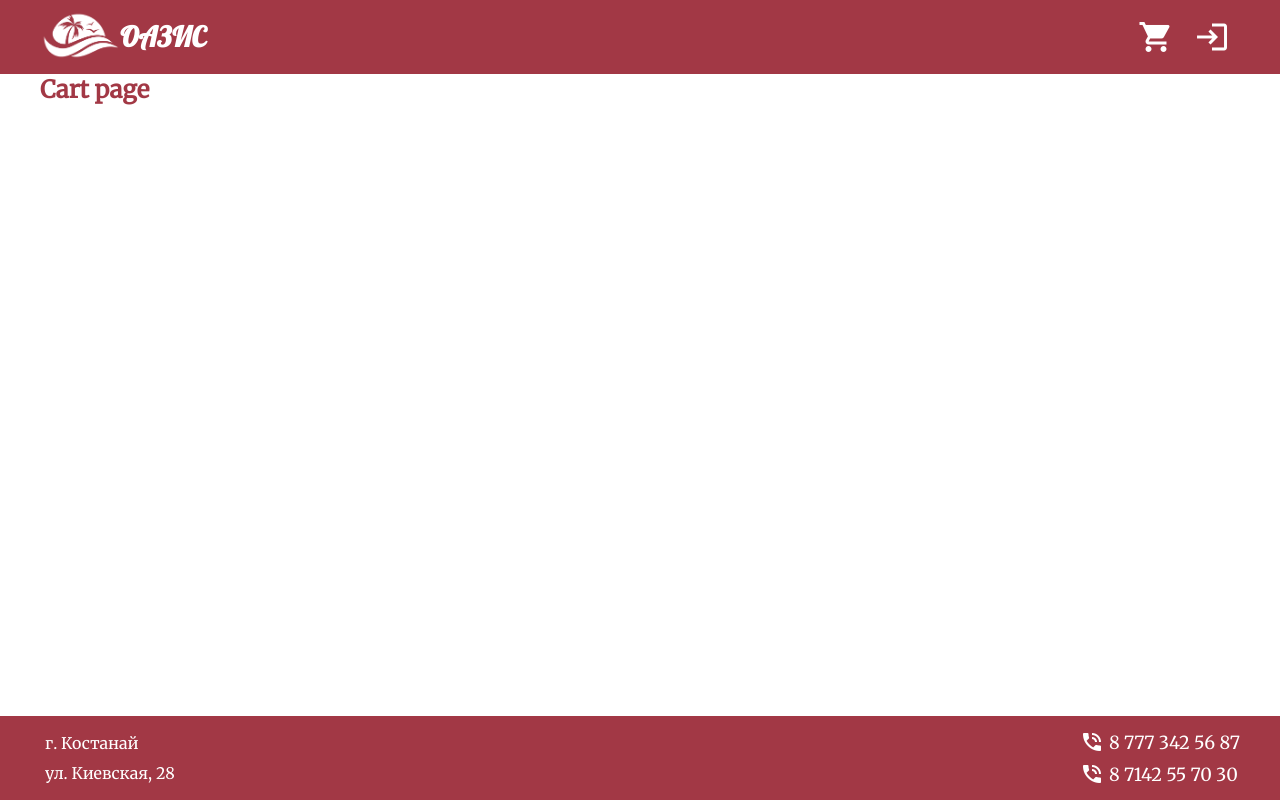
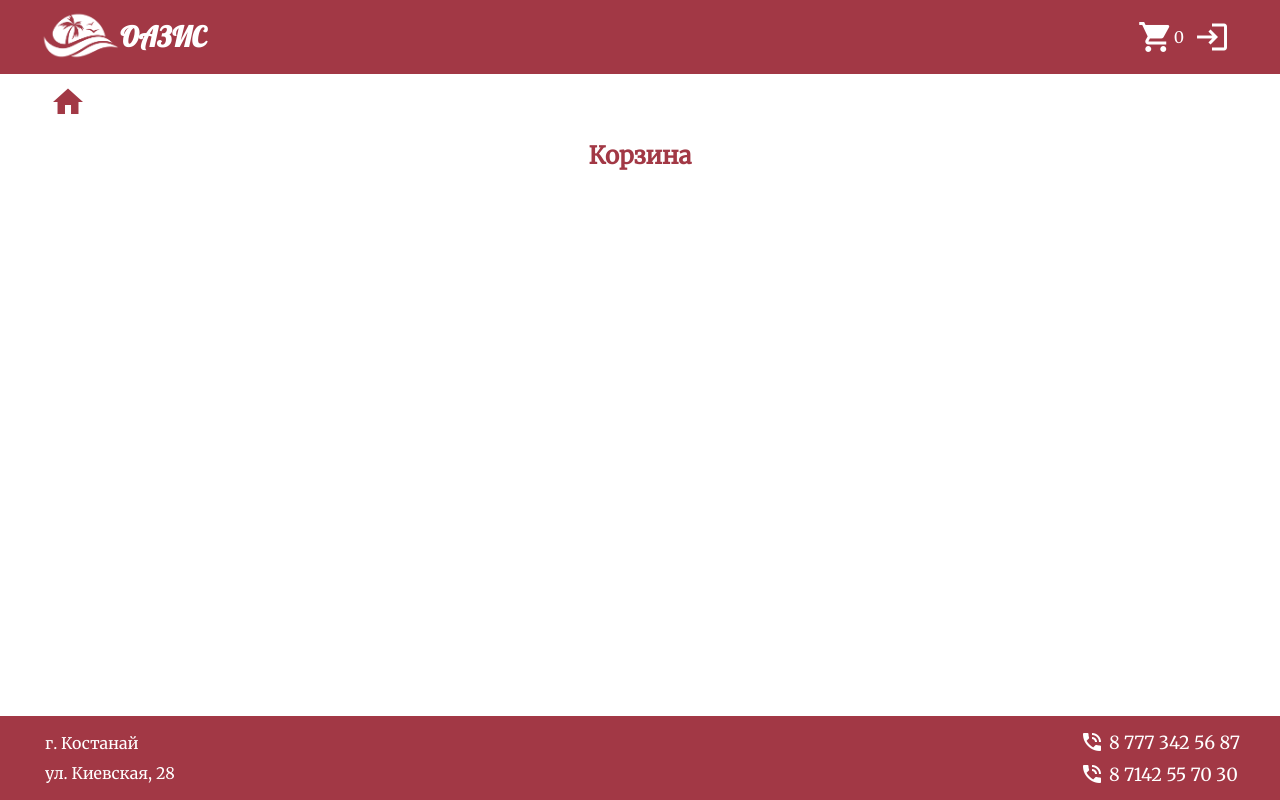
Before and after one commit to GrayWolf83/oasis-client, a React (Create React App) app: page /cart in a window 1280 px wide. Built offline with nearby package versions, Linux system fonts and the light colour scheme; no server answers.

Commit message:
start cart

```diff
--- a/src/app/components/common/Header.tsx
+++ b/src/app/components/common/Header.tsx
@@ -1,6 +1,8 @@
 import React from 'react'
+import { Link } from 'react-router-dom'
 import styled from 'styled-components'
 import { useAppSelector } from '../../hooks/useAppReduxHooks'
+import { getCartItemsCount } from '../../store/cart'
 import { getUser } from '../../store/user'
 import AppContainer from '../ui/AppContainer'
 import AppLogo from '../ui/AppLogo'
@@ -23,9 +25,27 @@ const HeaderIcons = styled.div`
 	justify-content: space-between;
 	align-items: center;
 `
+const CartIcons = styled.span`
+	display: flex;
+	align-items: center;
+	color: var(--white-color);
+	transition: all 0.3s ease-in-out;
+	cursor: pointer;
+
+	:hover {
+		opacity: 0.7;
+	}
+`
+const CartIcon = styled.span`
+	font-size: 36px;
+`
+const CartCount = styled.span`
+	font-size: 16px;
+`
 
 const Header = () => {
 	const user = useAppSelector(getUser())
+	const cartItemsCount = useAppSelector(getCartItemsCount())
 
 	return (
 		<HeaderBlock>
@@ -34,11 +54,15 @@ const Header = () => {
 					<AppLogo />
 
 					<HeaderIcons>
-						<LinkIcon
-							path='/cart'
-							iconName='shopping_cart'
-							iconColor='white'
-						/>
+						<Link to='/cart'>
+							<CartIcons>
+								<CartIcon className='material-icons'>
+									shopping_cart
+								</CartIcon>
+								<CartCount>{cartItemsCount}</CartCount>
+							</CartIcons>
+						</Link>
+
 						{user ? (
 							<UserProfile />
 						) : (
--- a/src/app/components/common/ProductsListItem.tsx
+++ b/src/app/components/common/ProductsListItem.tsx
@@ -1,5 +1,8 @@
 import React from 'react'
+import { toast } from 'react-toastify'
 import styled from 'styled-components'
+import { useAppDispatch } from '../../hooks/useAppReduxHooks'
+import { addCartProduct } from '../../store/cart'
 import { Product } from '../../types/product'
 import AppImage from '../ui/AppImage'
 import CommentsLink from '../ui/CommentsLink'
@@ -54,6 +57,15 @@ const ProductIcon = styled.span`
 `
 
 const ProductListItem = ({ item }: IProps) => {
+	const dispatch = useAppDispatch()
+
+	const addCartItemHandler = (prod: Product) => {
+		dispatch(addCartProduct(prod))
+		toast.success(`'${item.name}' добавлено в корзину`, {
+			position: toast.POSITION.BOTTOM_RIGHT,
+		})
+	}
+
 	return (
 		<ProductItem>
 			<AppImage item={item} width='150px' height='90px' />
@@ -65,7 +77,9 @@ const ProductListItem = ({ item }: IProps) => {
 				comments={item.comments}
 				path={`/products/comments/${Number(item.id)}`}
 			/>
-			<ProductIcon className='material-icons'>
+			<ProductIcon
+				className='material-icons'
+				onClick={() => addCartItemHandler(item)}>
 				add_shopping_cart
 			</ProductIcon>
 		</ProductItem>
--- a/src/app/components/common/manage/CategoryListItem.tsx
+++ b/src/app/components/common/manage/CategoryListItem.tsx
@@ -57,7 +57,7 @@ const CategoryListItem = ({ item }: IProps) => {
 				show={showConfirm}
 				onShow={setShowConfirm}
 				setPermission={handleDelete}
-				text={`Удалить категорию "${item.name}"?`}
+				text={`Удалить "${item.name}"?`}
 			/>
 		</ItemInner>
 	)
--- a/src/app/pages/client/cart.tsx
+++ b/src/app/pages/client/cart.tsx
@@ -1,7 +1,14 @@
 import React from 'react'
+import LinkIcon from '../../components/common/LinkIcon'
+import PageTitle from '../../components/ui/PageTitle'
 
 const Cart = () => {
-	return <h2>Cart page</h2>
+	return (
+		<>
+			<LinkIcon path='/' iconName='home' iconColor='var(--main-color)' />
+			<PageTitle title='Корзина' />
+		</>
+	)
 }
 
 export default Cart
--- /dev/null
+++ b/src/app/store/cart.ts
@@ -0,0 +1,120 @@
+import { setLoadingError } from './error'
+import { AppDispatch, RootState } from './index'
+import { createSlice, PayloadAction } from '@reduxjs/toolkit'
+import { Product } from '../types/product'
+import { CartProduct } from '../types/cartProduct'
+
+type CartState = {
+	entities: CartProduct[]
+}
+
+const initialState: CartState = {
+	entities: [],
+}
+
+const cartProductSlice = createSlice({
+	name: 'cart',
+	initialState,
+	reducers: {
+		cartProductAdded(state, action: PayloadAction<Product>) {
+			const item = state.entities.find(
+				(item) => item.id === action.payload.id,
+			)
+
+			if (item) {
+				state.entities = state.entities.map((cartItem) => {
+					if (cartItem.id === item.id) {
+						return {
+							...cartItem,
+							count: cartItem.count + 1,
+						}
+					}
+
+					return cartItem
+				})
+			} else {
+				state.entities = [
+					...state.entities,
+					{ ...action.payload, count: 1 },
+				]
+			}
+		},
+		cartProductRemoved: (state, action: PayloadAction<number>) => {
+			state.entities = state.entities.filter(
+				(item) => Number(item.id) !== action.payload,
+			)
+		},
+		cartCleared: (state) => {
+			state.entities = []
+		},
+		cartIncrement: (state, action: PayloadAction<number>) => {
+			state.entities = state.entities.map((item) => {
+				if (Number(item.id) === action.payload) {
+					return {
+						...item,
+						count: item.count + 1,
+					}
+				}
+				return item
+			})
+		},
+		cartDecrement: (state, action: PayloadAction<number>) => {
+			state.entities = state.entities
+				.map((item) => {
+					if (Number(item.id) === action.payload) {
+						return {
+							...item,
+							count: item.count - 1,
+						}
+					}
+					return item
+				})
+				.filter((item) => item.count > 0)
+		},
+	},
+})
+
+const {
+	cartProductAdded,
+	cartProductRemoved,
+	cartCleared,
+	cartIncrement,
+	cartDecrement,
+} = cartProductSlice.actions
+
+export const addCartProduct =
+	(item: Product) => async (dispatch: AppDispatch) => {
+		try {
+			dispatch(cartProductAdded(item))
+		} catch (error: any) {
+			if (error?.message) {
+				dispatch(setLoadingError(error.message))
+			}
+		}
+	}
+
+export const getCartList = () => (state: RootState) => {
+	return state.cart.entities
+}
+
+export const getCartItemsCount = () => (state: RootState) => {
+	return state.cart.entities.length
+}
+
+export const removeCartProduct = (id: number) => (dispatch: AppDispatch) => {
+	dispatch(cartProductRemoved(id))
+}
+
+export const incrementCartProduct = (id: number) => (dispatch: AppDispatch) => {
+	dispatch(cartIncrement(id))
+}
+
+export const decrementCartProduct = (id: number) => (dispatch: AppDispatch) => {
+	dispatch(cartDecrement(id))
+}
+
+export const clearCart = () => (dispatch: AppDispatch) => {
+	dispatch(cartCleared())
+}
+
+export default cartProductSlice.reducer
--- a/src/app/store/index.ts
+++ b/src/app/store/index.ts
@@ -3,6 +3,7 @@ import errorsReducer from './error'
 import userReducer from './user'
 import categoriesReducer from './category'
 import productReducer from './product'
+import cartReducer from './cart'
 
 const store = configureStore({
 	reducer: combineReducers({
@@ -10,6 +11,7 @@ const store = configureStore({
 		errors: errorsReducer,
 		categories: categoriesReducer,
 		products: productReducer,
+		cart: cartReducer,
 	}),
 })
 
--- /dev/null
+++ b/src/app/types/cartProduct.ts
@@ -0,0 +1,5 @@
+import { Product } from './product'
+
+export interface CartProduct extends Product {
+	count: number
+}
--- a/src/app/types/product.ts
+++ b/src/app/types/product.ts
@@ -1,4 +1,4 @@
-export type Product = {
+export interface Product {
 	id: number
 	name: string
 	description: string
```
